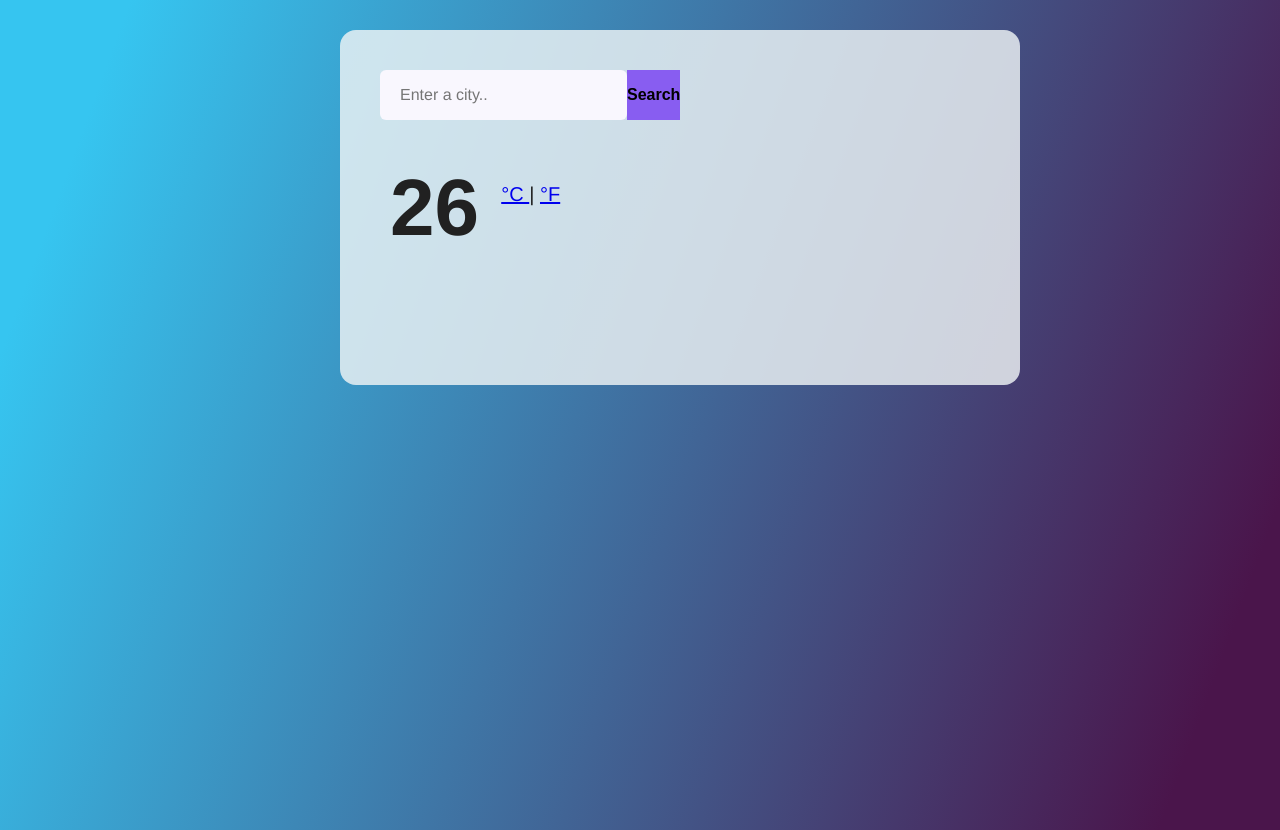
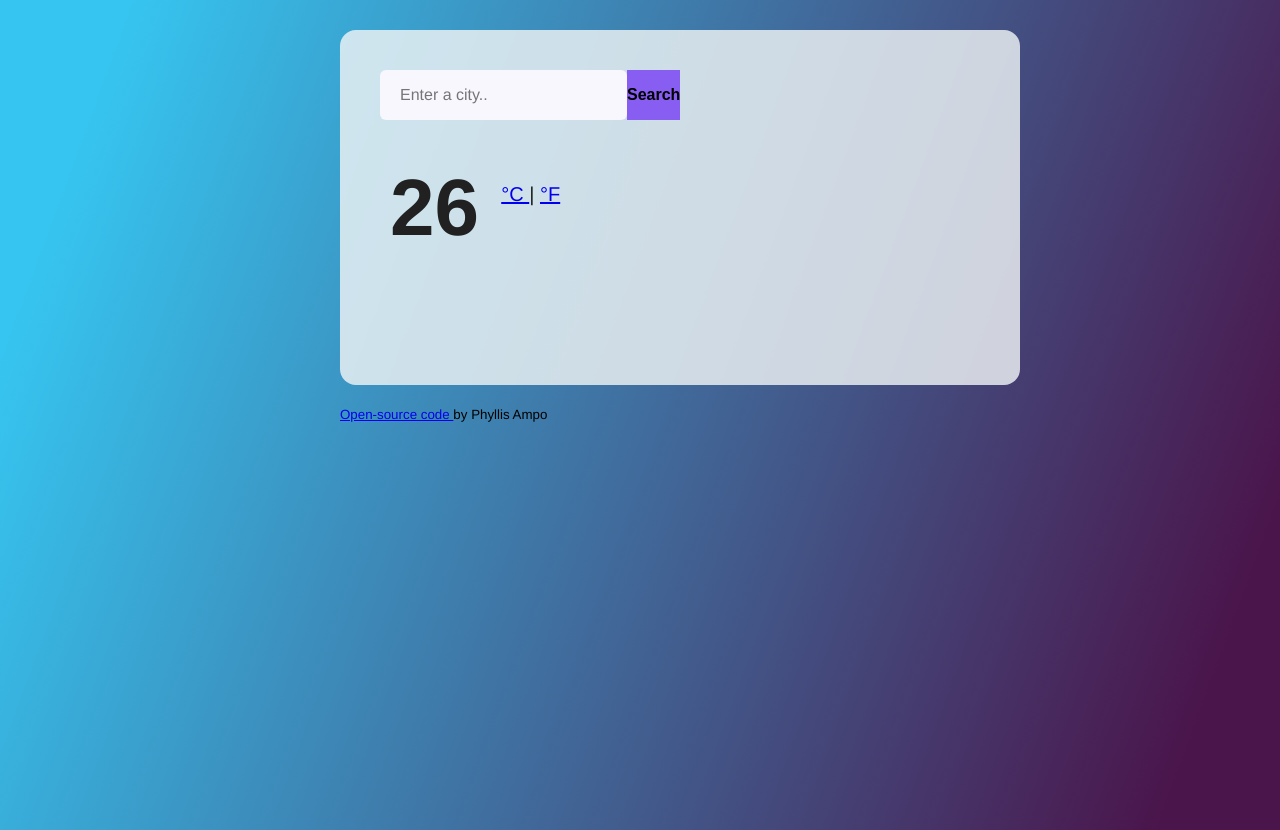
Before and after one commit to BlacHera/react-weather-app, a React (Create React App) app: page / in a window 1280 px wide. Built offline with nearby package versions, Linux system fonts and the light colour scheme.

Commit message:
Moved the small element from the index html to App.js

```diff
--- a/src/App.js
+++ b/src/App.js
@@ -7,7 +7,11 @@ function App() {
   return (
     <div className="App">
        <Weather temperature={26} />
-
+     <small>
+    <a href="https://github.com/BlacHera/react-weather-app" target="_blank"
+    >Open-source code </a>
+    by Phyllis Ampo
+      </small>
     </div>
   );
 }
```
